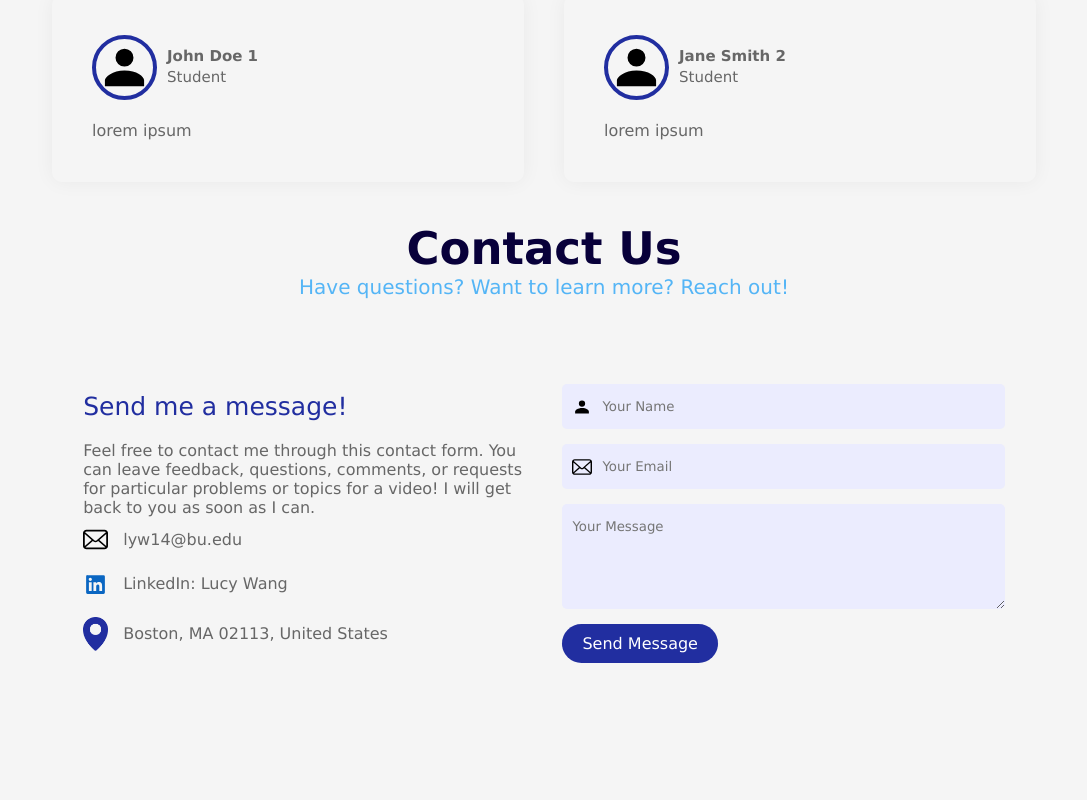
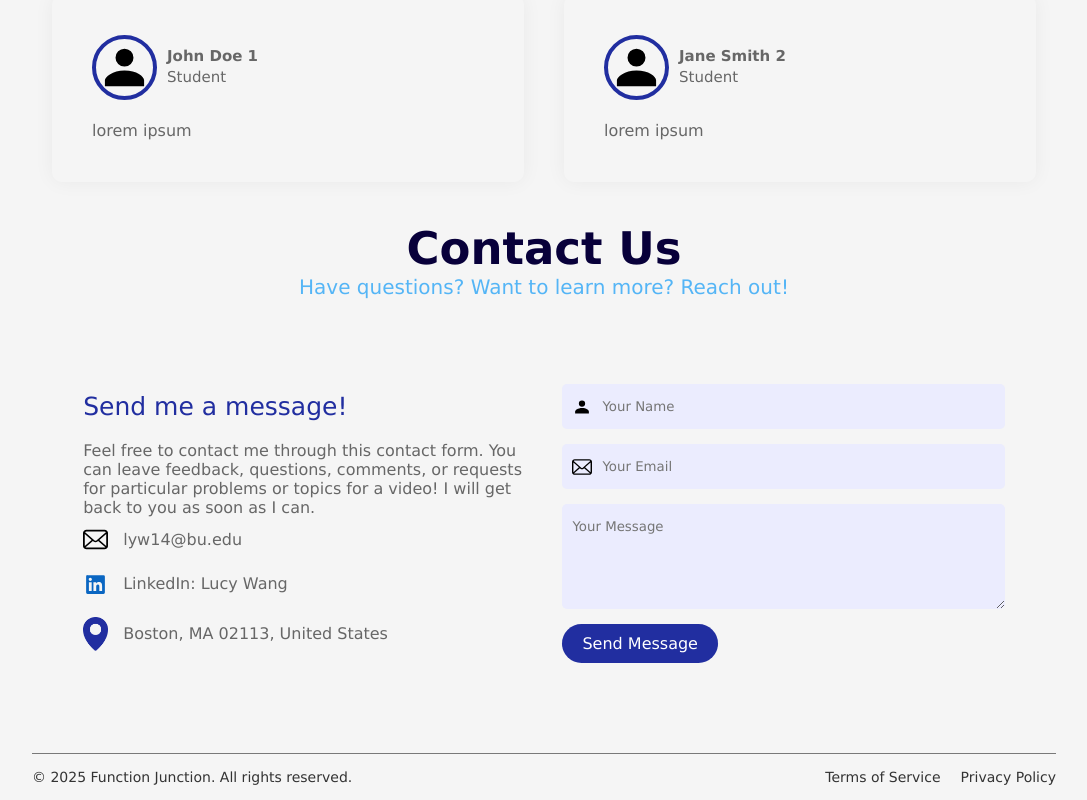
Before and after one commit to LYW14/functionJunction, a React (Vite) app: page / in a window 1280 px wide. Shown: the part 1894-2694 px from the top of the page, without its empty margins (96-1183 px from the left). Before the commit the page ends 2647 px from the top, so only its background shows below. Built offline with nearby package versions, Linux system fonts and the light colour scheme.

Commit message:
Footer filled in with stand-in values

```diff
--- a/package.json
+++ b/package.json
@@ -11,7 +11,8 @@
   },
   "dependencies": {
     "react": "^19.1.0",
-    "react-dom": "^19.1.0"
+    "react-dom": "^19.1.0",
+    "react-scroll": "^1.9.3"
   },
   "devDependencies": {
     "@eslint/js": "^9.30.1",
--- a/src/App.jsx
+++ b/src/App.jsx
@@ -7,6 +7,7 @@ import About from './Components/About/About'
 import OnDemand from './Components/OnDemand/OnDemand'
 import Testimonials from './Components/Testimonials/Testimonials'
 import Contact from './Components/Contact/Contact'
+import Footer from './Components/Footer/Footer'
 
 const App = () => {
   return (
@@ -23,6 +24,7 @@ const App = () => {
         <Testimonials/>
         <Title subTitle='Have questions? Want to learn more? Reach out!' title='Contact Us'/>
         <Contact/>
+        <Footer/>
       </div>
     </div>
   )
--- /dev/null
+++ b/src/Components/Footer/Footer.css
@@ -0,0 +1,23 @@
+.footer {
+    margin: 0 auto;
+    padding: 15px 0;
+    display: flex;
+    align-items: center;
+    justify-content: space-between;
+    border-top: 1px solid #797979;
+    max-width: 1200px; /* Optional: limits content width */
+    font-size: 14px;
+    color: #333;
+  }
+
+  .footer ul {
+    padding: 0;
+    margin: 0;
+  }
+
+  .footer ul li {
+    list-style: none;
+    display: inline-block;
+    margin-left: 20px;
+    cursor: pointer;
+  }
--- /dev/null
+++ b/src/Components/Footer/Footer.jsx
@@ -0,0 +1,16 @@
+import React from 'react'
+import './Footer.css'
+
+const Footer = () => {
+  return (
+    <div className='footer'>
+      <p>© 2025 Function Junction. All rights reserved.</p>
+      <ul>
+        <li>Terms of Service</li>
+        <li>Privacy Policy</li>
+      </ul>
+    </div>
+  )
+}
+
+export default Footer
```
Also changed, not shown: 1 other file (tests, documents, lock files or other folders).
